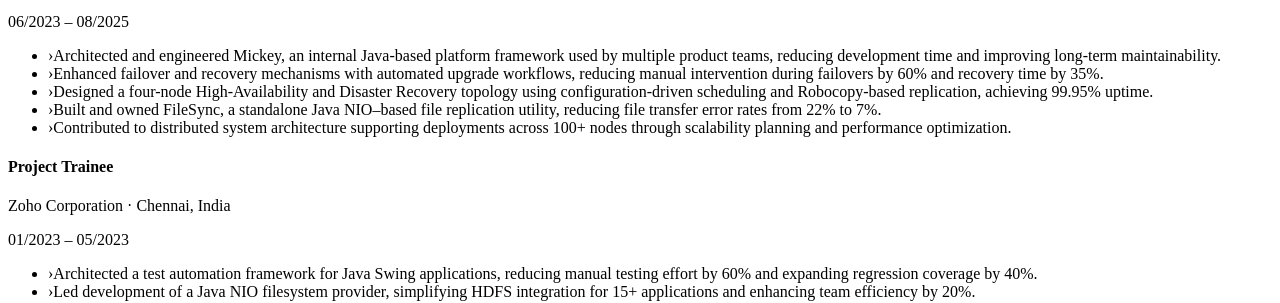
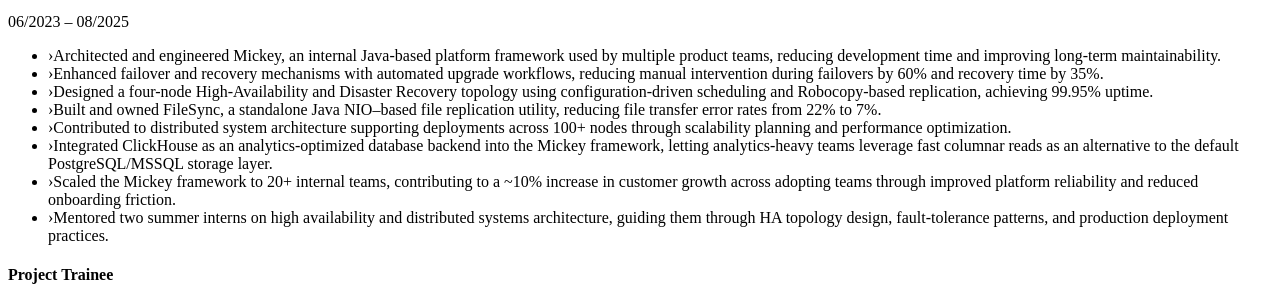
Before and after one commit to rakeshlakshmanan/portfolio, a React (Vite) app: page / in a window 1280 px wide. Shown: the part 7060-7363 px from the top of the page. Built offline with nearby package versions, Linux system fonts and the light colour scheme; the HTML template or start-up script is replaced by a standard one.

Commit message:
minor changes

```diff
--- a/src/app/components/Experience.tsx
+++ b/src/app/components/Experience.tsx
@@ -15,6 +15,9 @@
         "Designed a four-node High-Availability and Disaster Recovery topology using configuration-driven scheduling and Robocopy-based replication, achieving 99.95% uptime.",
         "Built and owned FileSync, a standalone Java NIO–based file replication utility, reducing file transfer error rates from 22% to 7%.",
         "Contributed to distributed system architecture supporting deployments across 100+ nodes through scalability planning and performance optimization.",
+        "Integrated ClickHouse as an analytics-optimized database backend into the Mickey framework, letting analytics-heavy teams leverage fast columnar reads as an alternative to the default PostgreSQL/MSSQL storage layer.",
+        "Scaled the Mickey framework to 20+ internal teams, contributing to a ~10% increase in customer growth across adopting teams through improved platform reliability and reduced onboarding friction.",
+        "Mentored two summer interns on high availability and distributed systems architecture, guiding them through HA topology design, fault-tolerance patterns, and production deployment practices.",
       ],
     },
     {
```
